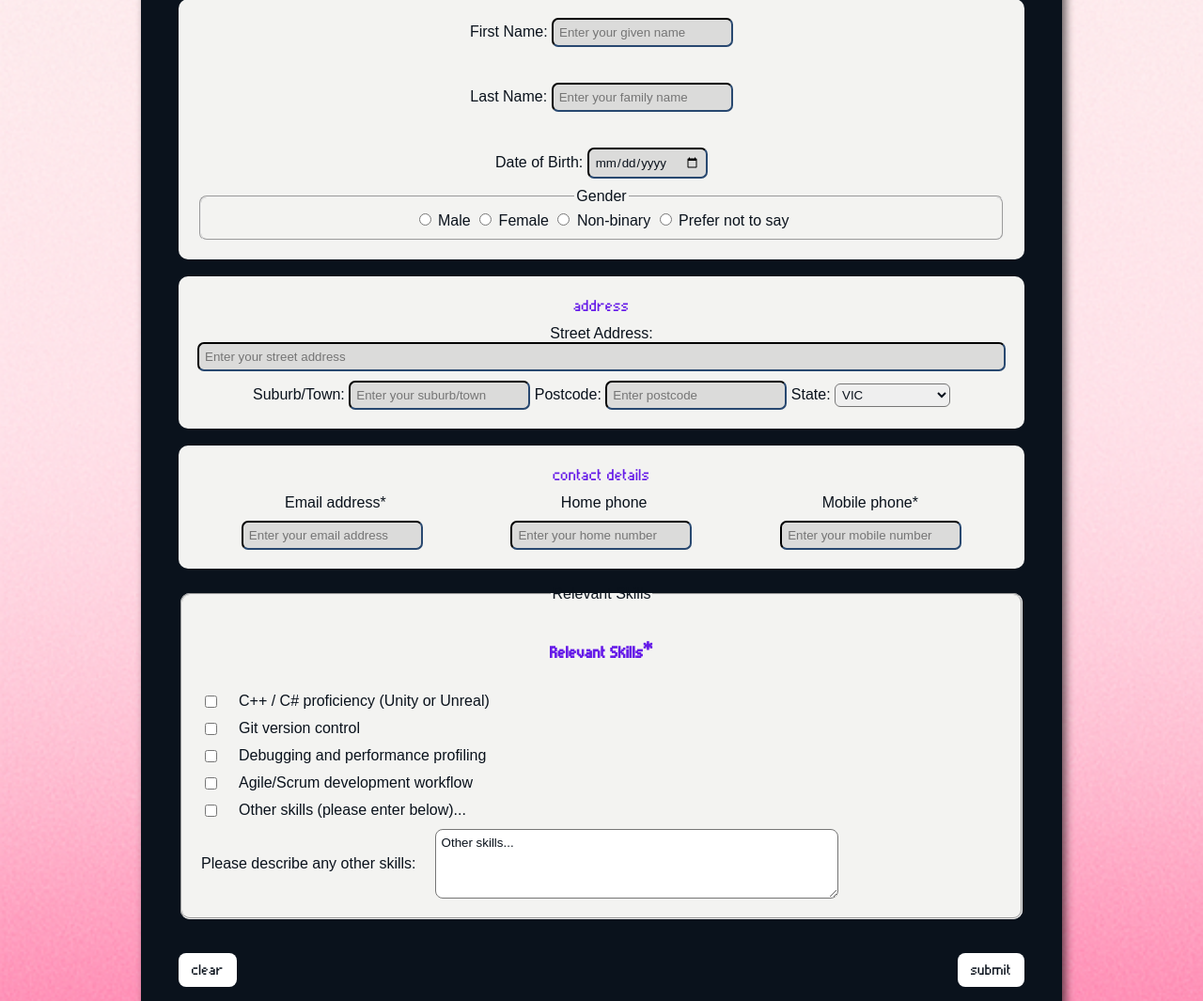
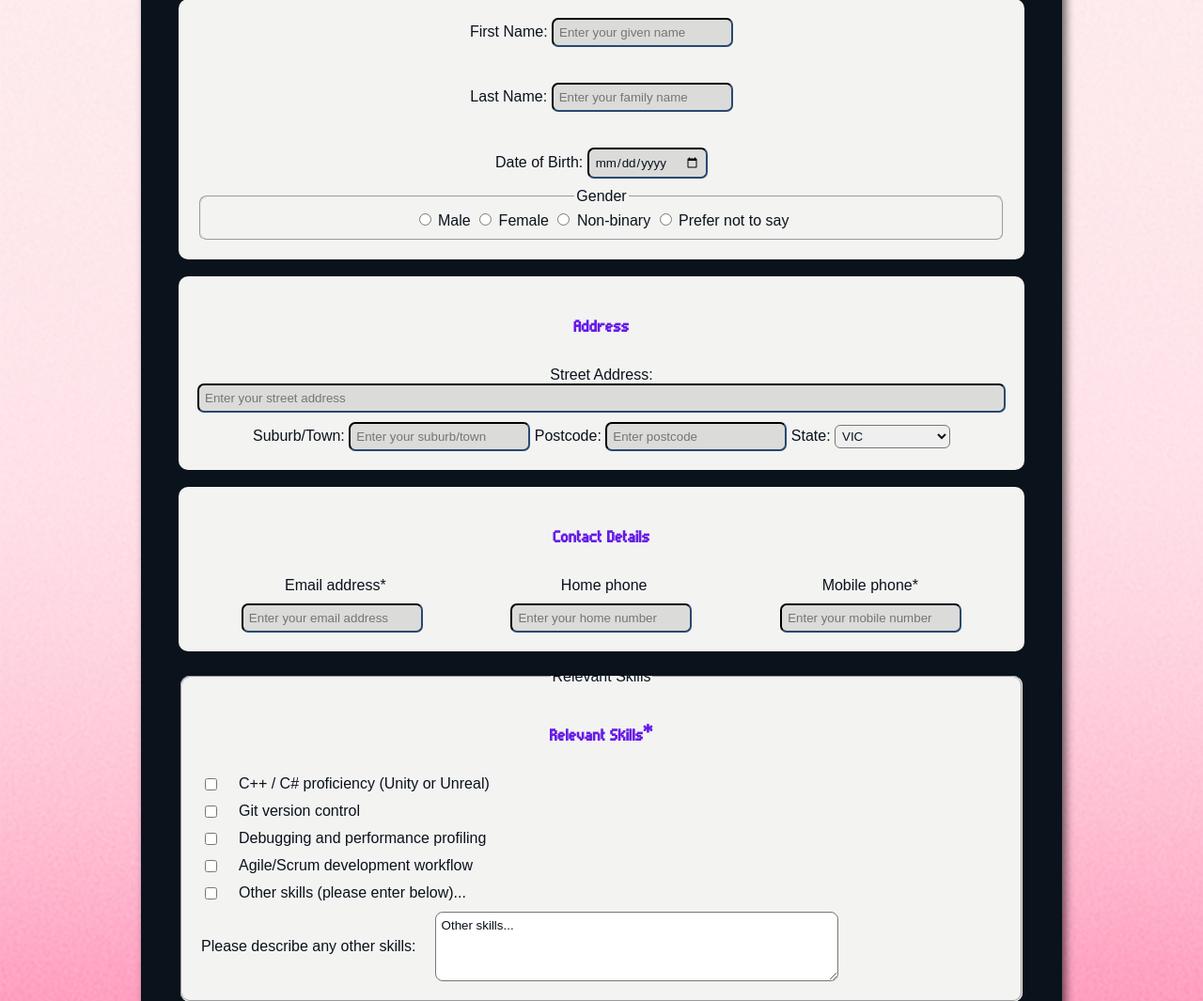
Before and after one commit to 105964253/Phantom-Pixelpart02, a PHP site: page /apply.php in a window 1280 px wide. Shown: the part 920-1985 px from the top of the page at 94% size. Run offline with PHP 8.4, Linux system fonts and the light colour scheme.

```diff
--- a/apply.php
+++ b/apply.php
@@ -117,7 +117,7 @@
                 <br>
 
                 <div id="address">
-                    <label class="formtitles">address</label> <!-- formtitles class used for styling each title of each section -->
+                    <h3 class="formtitles">Address</h3> <!-- formtitles class used for styling each title of each section -->
 
                     <div id="street">
                         <label for="staddress">Street Address:</label>
@@ -147,7 +147,7 @@
                 <br>
 
                 <div id="contacts">
-                    <label class="formtitles">contact details</label>
+                    <h3 class="formtitles">Contact Details</h3>
 
                     <div id="contactlabel"> <!-- top flexbox row div for contact -->
                         <label for="email">Email address*</label>
```
